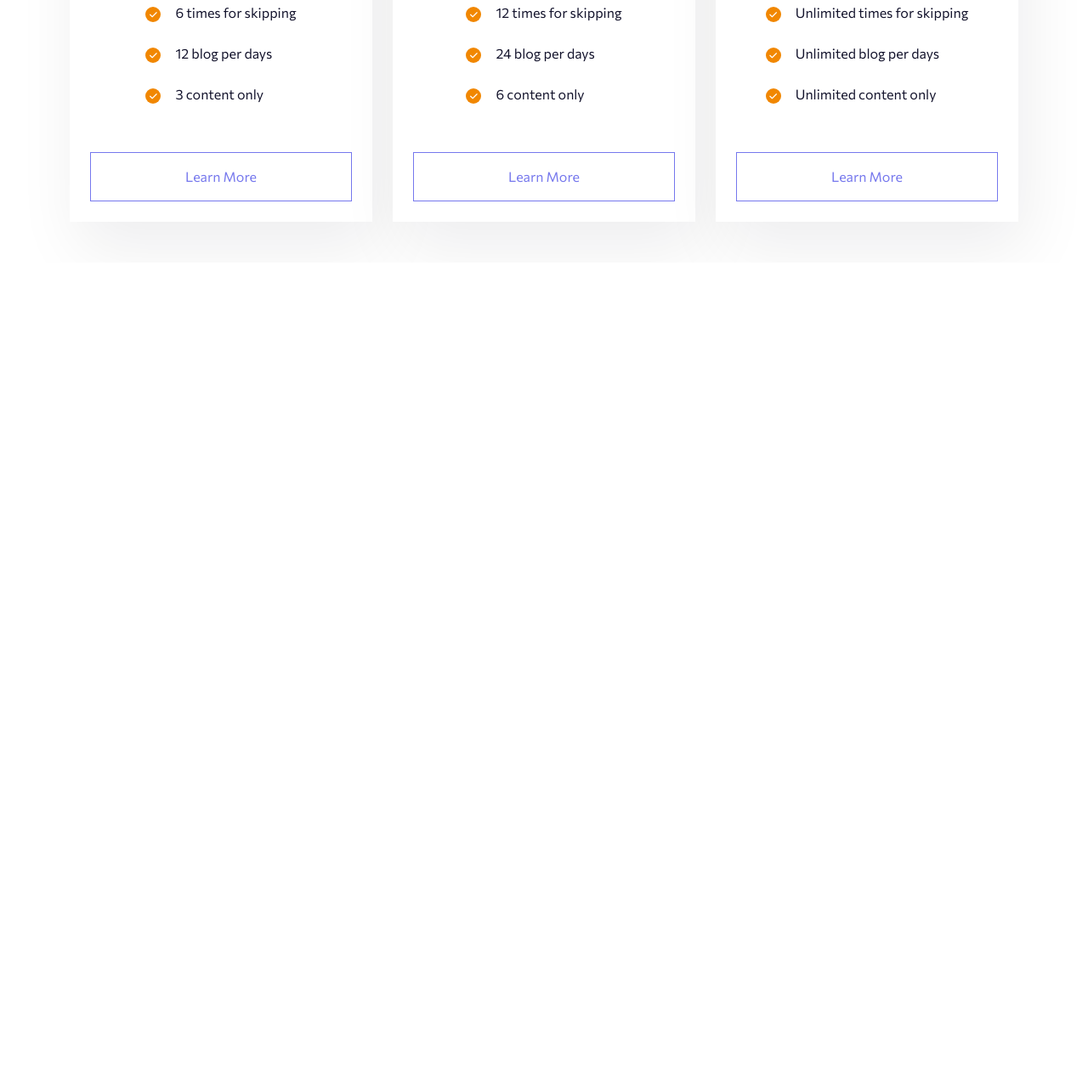
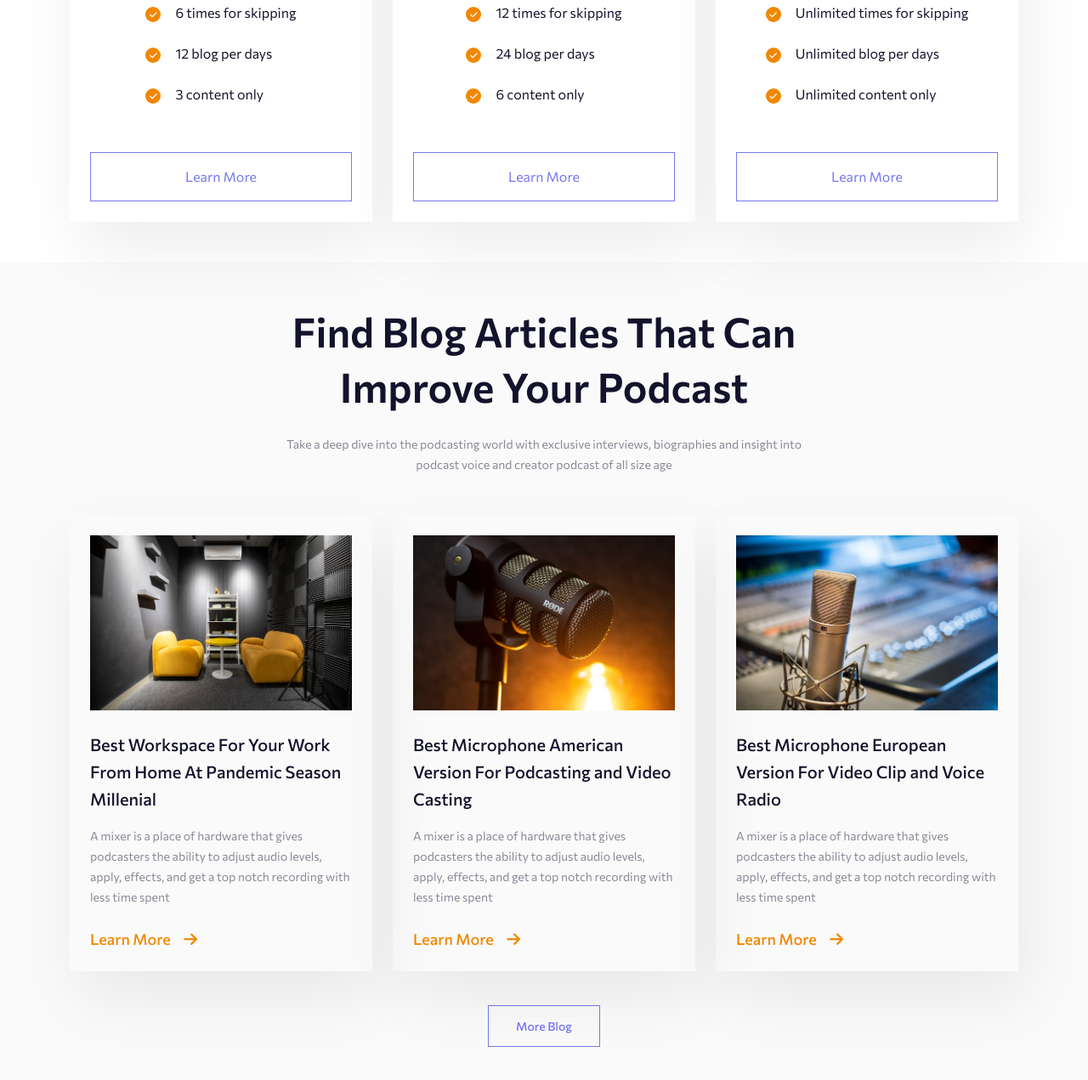
Before and after one commit to shadafhossain01/Podcast, a plain HTML site: page index.html in a window 1280 px wide. Shown: the part 3797-5068 px from the top of the page at 85% size. Before the commit the page ends 4106 px from the top, so only its background shows below. Drawn offline with Linux system fonts and the light colour scheme.

Commit message:
Blog Section Done

```diff
--- a/css/style.css
+++ b/css/style.css
@@ -398,3 +398,48 @@ margin-bottom: 24px;
     background-color: white;
     color: #7678ED;
 }
+
+/*  Blog Section CSS */
+
+#blog{
+    padding: 48px 0px;
+    background-color: var(--gray-bg);
+}
+.blog-item{
+    padding: 24px;
+    box-shadow: 10px 32px 72px #0f0d2312;
+}
+.blog-item img{
+    width: 100%;
+    margin-bottom: 24px;
+}
+.blog-item h4{
+    color: #13132C;
+    font-weight: 500;
+    font-size: 20px;
+    line-height: 32px;
+}
+.blog-item p{
+    margin-top:16px ;
+    margin-bottom: 24px;
+    color: #898998;
+   font-size: 14px;
+   line-height: 24px;
+}
+.blog-item a{
+    color: #F18701;
+    font-weight: 500;
+    font-size: 18px;
+}
+.blog-item i{
+    margin-left: 12px;
+}
+
+.blogs button{
+    color: #7678ED;
+    background-color: transparent;
+    border: 1px solid #7678ED;
+    display: block;
+    margin: 0 auto;
+    margin-top: 40px;
+}
--- a/index.html
+++ b/index.html
@@ -392,6 +392,54 @@
   </section>
 <!--  Pricing Section end -->
 
+<!--  Blog section Start -->
+  <section id="blog">
+    <div class="container">
+        <div class="section-top">
+            <h2>Find Blog Articles that can
+                improve your podcast</h2>
+                <p>Take a deep dive into the podcasting world with exclusive interviews, biographies and
+                    insight into podcast voice and creator podcast of all size age</p>
+        </div>
+
+        <div class="blogs">
+            <div class="row">
+                <div class="col-md-6 col-lg-4">
+                    <div class="blog-item">
+                        <img src="image/workspace.jpg" alt="Workshop">
+                        <h4>Best Workspace For Your Work From
+                            Home At Pandemic Season Millenial</h4>
+                            <p>A mixer is a place of hardware that gives podcasters the ability to adjust audio levels, apply, effects, and get a top notch recording with less time spent </p>
+                            <a href="#">Learn More <i class="fas fa-arrow-right"></i></a>
+                    </div>
+                </div>
+                <div class="col-md-6 col-lg-4">
+                    <div class="blog-item">
+                        <img src="image/microphone.jpg" alt="Workshop">
+                        <h4>Best Microphone American Version
+                            For Podcasting and Video Casting</h4>
+                            <p>A mixer is a place of hardware that gives podcasters the ability to adjust audio levels, apply, effects, and get a top notch recording with less time spent </p>
+                            <a href="#">Learn More <i class="fas fa-arrow-right"></i></a>
+                    </div>
+                </div>
+                <div class="col-md-6 col-lg-4">
+                    <div class="blog-item">
+                        <img src="image/voice.jpg" alt="Workshop">
+                        <h4>Best Microphone European Version
+                            For Video Clip and Voice Radio</h4>
+                            <p>A mixer is a place of hardware that gives podcasters the ability to adjust audio levels, apply, effects, and get a top notch recording with less time spent </p>
+                            <a href="#">Learn More <i class="fas fa-arrow-right"></i></a>
+                    </div>
+                </div>
+            </div>
+            <button class="mainBtn">More Blog</button>
+        </div>
+
+    </div>
+  </section>
+<!--  Blog section End -->
+
+
 <!--  Bootstrap Js CDN -->
   <script src="js/bootstrap.min.js"></script>
 </body>
```
Also changed, not shown: image/voice.jpg (added).
